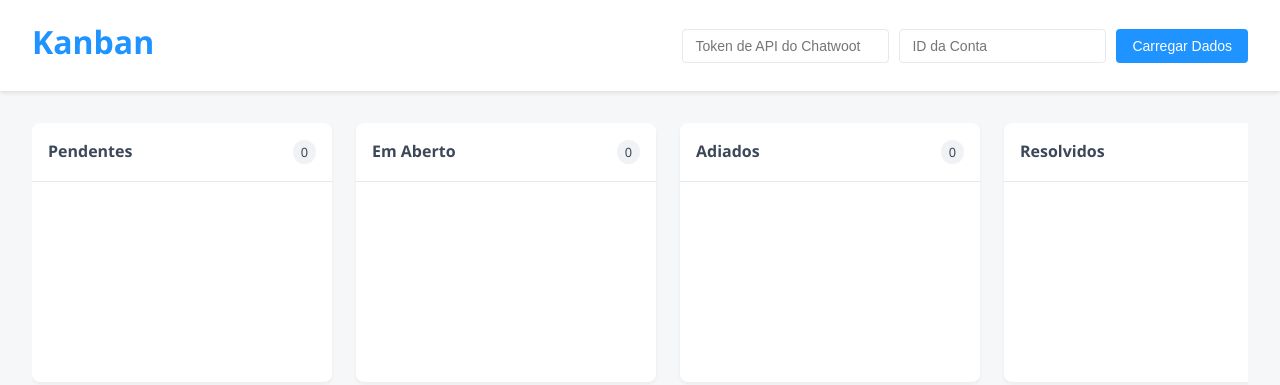
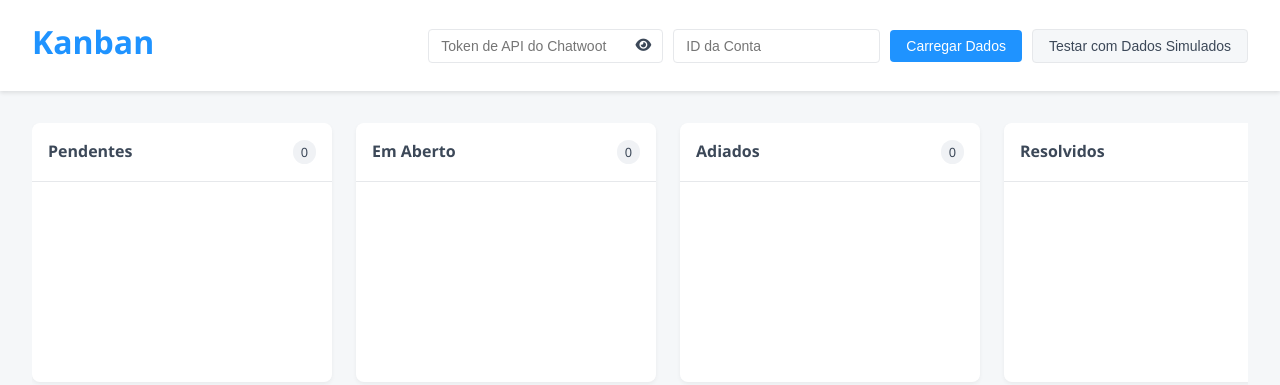
Before and after one commit to ricardompb/chatwoot-kanban, a website: page index.html in a window 1280 px wide. Drawn offline with nearby package versions, Linux system fonts and the light colour scheme.

Commit message:
melhorias

```diff
--- a/index.html
+++ b/index.html
@@ -11,7 +11,12 @@
     <header>
         <h1>Kanban</h1>
         <div class="header-controls">
-            <input type="text" id="api-token" placeholder="Token de API do Chatwoot">
+            <div class="input-group">
+                <input type="password" id="api-token" placeholder="Token de API do Chatwoot">
+                <button type="button" class="toggle-password" id="toggle-api-token" title="Mostrar/Esconder Token">
+                    <i class="fas fa-eye"></i>
+                </button>
+            </div>
             <input type="text" id="account-id" placeholder="ID da Conta">
             <button id="load-data" class="btn primary">Carregar Dados</button>
         </div>
--- a/script.js
+++ b/script.js
@@ -7,9 +7,10 @@ let accountId = "";
 const loadDataBtn = document.getElementById("load-data");
 const apiTokenInput = document.getElementById("api-token");
 const accountIdInput = document.getElementById("account-id");
+const toggleApiTokenBtn = document.getElementById("toggle-api-token");
 const kanbanColumns = document.querySelectorAll(".kanban-column");
 const modal = document.getElementById("conversation-modal");
-const closeModalBtn = document.querySelector(".snoozed");
+const closeModalBtn = document.querySelector(".close");
 const conversationDetails = document.getElementById("conversation-details");
 
 // Inicialização
@@ -54,6 +55,9 @@ document.addEventListener("DOMContentLoaded", () => {
   window.addEventListener("click", (e) => {
     if (e.target === modal) modal.style.display = "none";
   });
+
+  // Event listener para o botão de toggle do token
+  toggleApiTokenBtn.addEventListener("click", toggleApiTokenVisibility);
 
   // Adicionar botão para testar com dados simulados
   const testBtn = document.createElement("button");
@@ -493,10 +497,26 @@ function getStatusLabel(status) {
     pending: "Pendente",
     open: "Em Aberto",
     resolved: "Resolvido",
+    closed: "Fechado",
     snoozed: "Adiado",
   };
 
   return statusMap[status] || status;
+}
+
+// Função para alternar visibilidade do token de API
+function toggleApiTokenVisibility() {
+  const icon = toggleApiTokenBtn.querySelector('i');
+
+  if (apiTokenInput.type === 'password') {
+    apiTokenInput.type = 'text';
+    icon.className = 'fas fa-eye-slash';
+    toggleApiTokenBtn.title = 'Esconder Token';
+  } else {
+    apiTokenInput.type = 'password';
+    icon.className = 'fas fa-eye';
+    toggleApiTokenBtn.title = 'Mostrar Token';
+  }
 }
 
 // Função para testar com dados simulados baseados no JSON fornecido
--- a/styles.css
+++ b/styles.css
@@ -41,6 +41,42 @@ h1 {
     display: flex;
     gap: 10px;
     flex-wrap: wrap;
+    align-items: center;
+}
+
+.input-group {
+    position: relative;
+    display: flex;
+    align-items: center;
+}
+
+.input-group input[type="text"],
+.input-group input[type="password"] {
+    padding: 8px 40px 8px 12px;
+    border: 1px solid var(--border-color);
+    border-radius: 4px;
+    font-size: 14px;
+    min-width: 200px;
+}
+
+.toggle-password {
+    position: absolute;
+    right: 8px;
+    background: none;
+    border: none;
+    cursor: pointer;
+    color: var(--text-color);
+    padding: 4px;
+    border-radius: 2px;
+    transition: color 0.3s ease;
+}
+
+.toggle-password:hover {
+    color: var(--primary-color);
+}
+
+.toggle-password i {
+    font-size: 14px;
 }
 
 input[type="text"] {
```
